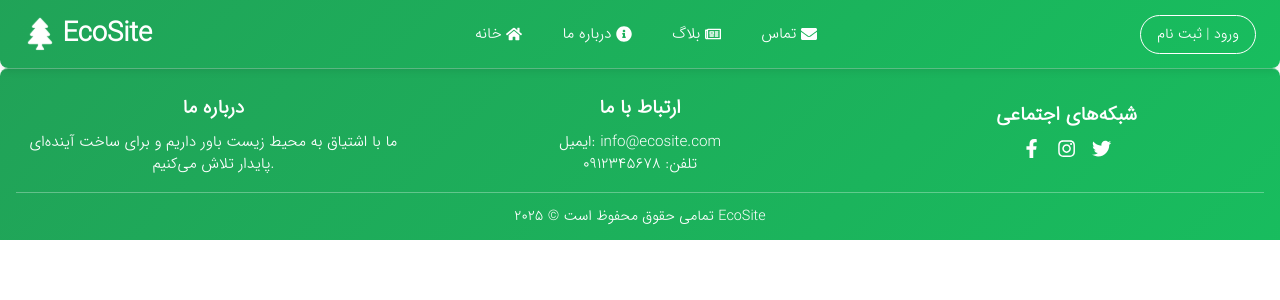
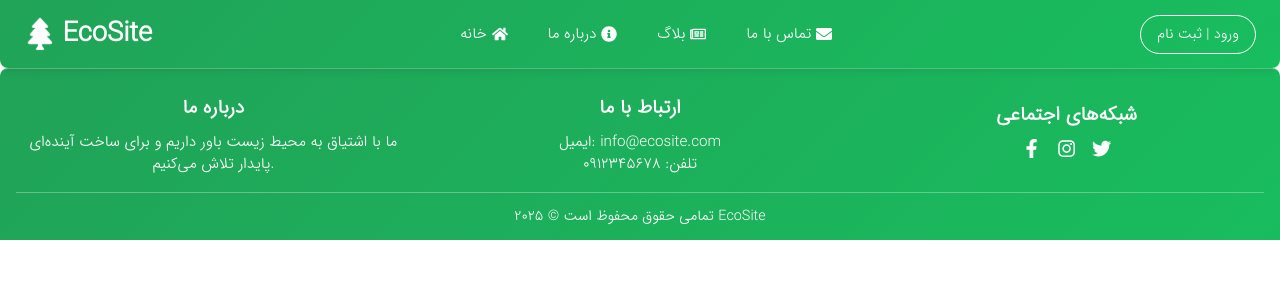
Before and after one commit to setareEzabadi/environment, a Next.js app: page / in a window 1280 px wide. Shown: the top 300 px of the page. Built offline with nearby package versions, Linux system fonts and the light colour scheme.

Commit message:
Update Header.jsx

```diff
--- a/components/Header/Header.jsx
+++ b/components/Header/Header.jsx
@@ -19,7 +19,7 @@ const Header = () => {
                         <span>خانه</span>
                         <FaHome className={styles.navIcon} />
                     </a>
-                    <a href="/about" onClick={closeMenu}>
+                    <a href="/about_page" onClick={closeMenu}>
                         <span>درباره ما</span>
                         <FaInfoCircle className={styles.navIcon} />
                     </a>
@@ -27,8 +27,8 @@ const Header = () => {
                         <span>بلاگ</span>
                         <FaRegNewspaper className={styles.navIcon} />
                     </a>
-                    <a href="/contact" onClick={closeMenu}>
-                        <span>تماس</span>
+                    <a href="/contact_page" onClick={closeMenu}>
+                        <span>تماس با ما</span>
                         <FaEnvelope className={styles.navIcon} />
                     </a>
                 </nav>
```
